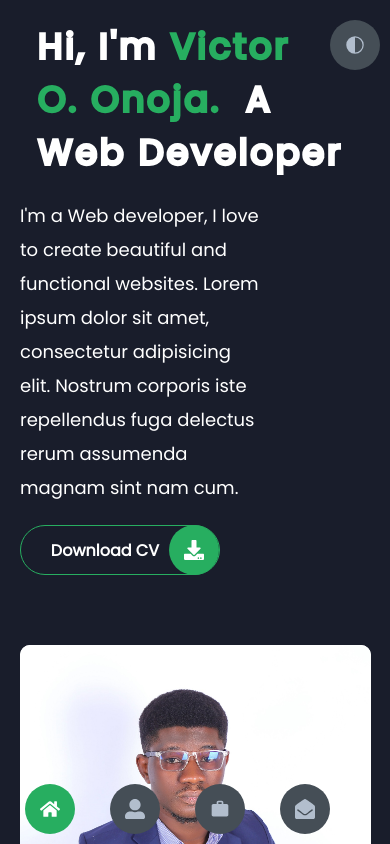
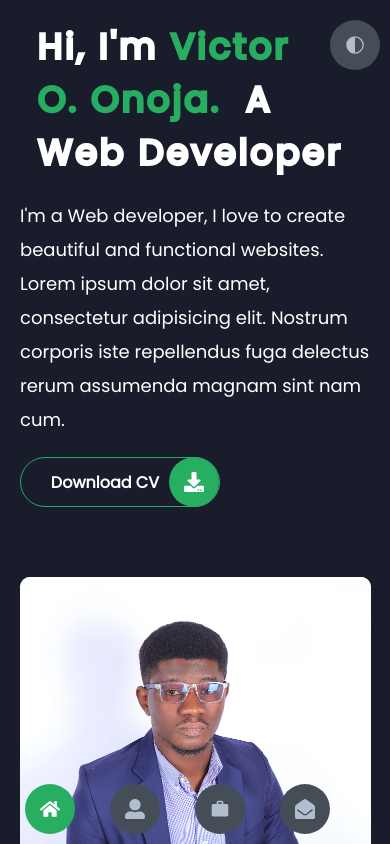
Before and after one commit to jsvoo/new-portfolio, a React (Create React App) app: page / in a window 390 px wide. Shown: the top 844 px of the page. Built offline with nearby package versions, Linux system fonts and the light colour scheme.

Commit message:
moved homepage media query into the hompage.scss component

```diff
--- a/src/components/styles/homePage.scss
+++ b/src/components/styles/homePage.scss
@@ -117,3 +117,14 @@ color: black;
 }
 
 }
+
+
+@media(max-width:770px){
+  .homepage-container{
+    .text-section{
+      p{
+        width:100%
+      }
+    }
+  }
+}
```
